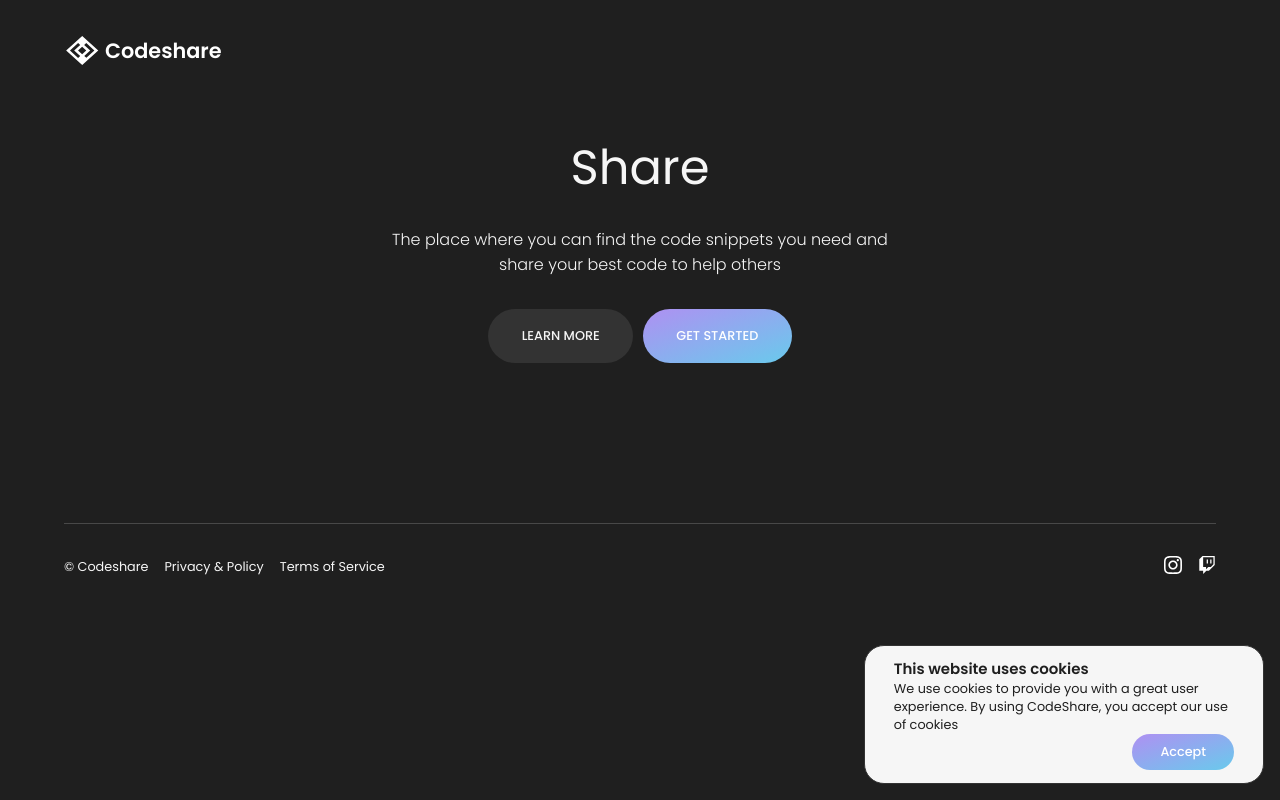
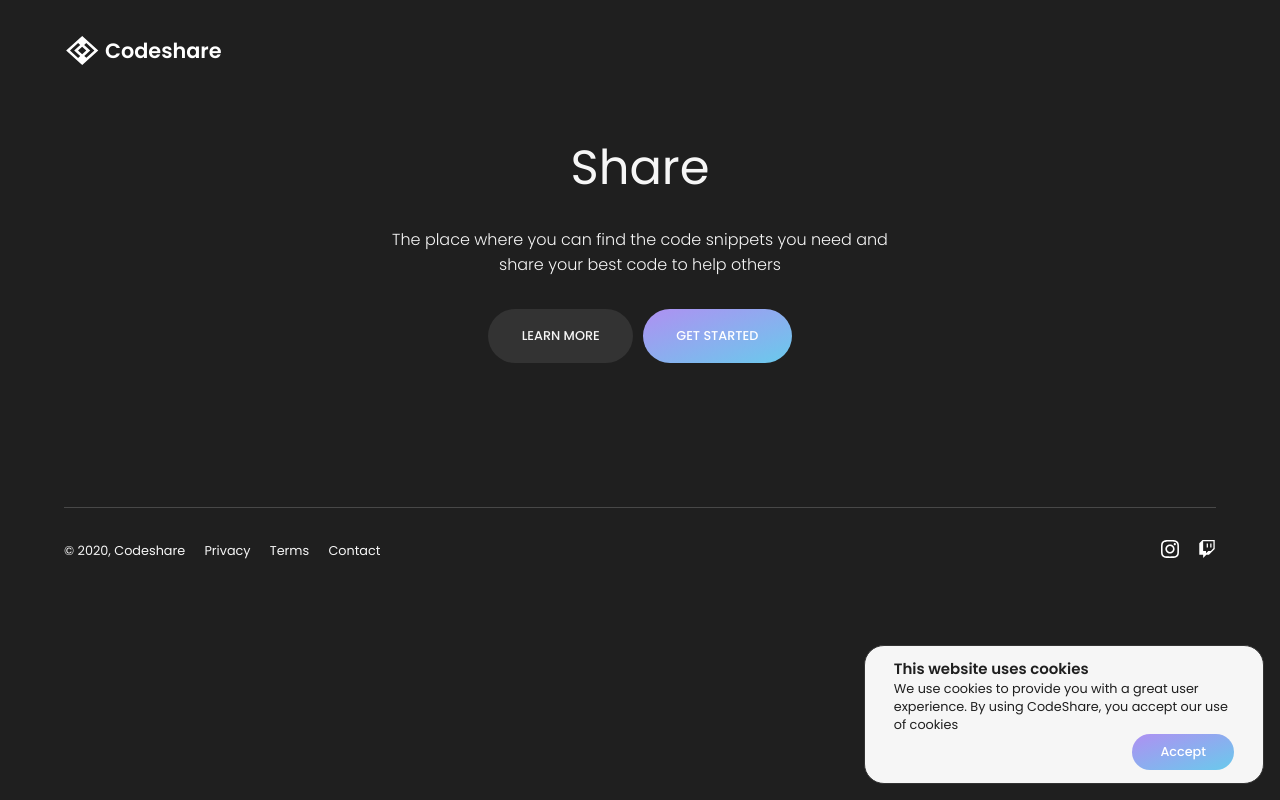
Before and after one commit to mattiapomelli/codeshare, a Next.js app: page / in a window 1280 px wide. Built offline with nearby package versions, Linux system fonts and the light colour scheme; no server answers.

Commit message:
page head for privacy and terms

```diff
--- a/components/Footer.js
+++ b/components/Footer.js
@@ -17,10 +17,12 @@ const LinksList = styled(Flex)`
     list-style-type: none;
 
     li:not(:last-of-type) {
-        margin-right: 1rem;
+        margin-right: 1.2rem;
     }
     a {
         cursor: pointer;
+        color: inherit;
+        text-decoration: none;
     }
 `
 
@@ -29,13 +31,14 @@ export default function Footer({ expanded }) {
         <FooterContainer expanded={expanded}>
             <Flex h="space-between" v="center" flexWrap="wrap">
                 <LinksList as="ul" flexWrap="wrap">
-                    <li>&copy; Codeshare</li>
+                    <li>&copy; 2020, Codeshare</li>
                     <Link href="/privacy-policy">
-                        <li><a>Privacy & Policy</a></li>
+                        <li><a>Privacy</a></li>
                     </Link>
                     <Link href="/terms">
-                        <li><a>Terms of Service</a></li>
+                        <li><a>Terms</a></li>
                     </Link>
+                    <li><a href="mailto:hello@codeshare.tech">Contact</a></li>
                 </LinksList>
                 <LinksList as="ul" flexWrap="wrap" h="flex-end">
                     <li><Icon name="instagram" type="primary" size={18}/></li>
--- a/components/Layout/Layout.js
+++ b/components/Layout/Layout.js
@@ -4,9 +4,11 @@ import { Header, Page, Main } from "./LayoutElements"
 import Sidebar from '../Sidebar/Sidebar'
 import { Button, IconButton } from "../Button"
 import Footer from "../Footer"
+import { useSession } from 'next-auth/client'
 
 const Layout = ({ children }) => {
     const [collapsed, setCollapsed] = useState(false)
+    const [session] = useSession()
 
     const clickHandler = () => {
         setCollapsed(collapsed => !collapsed)
@@ -18,7 +20,7 @@ const Layout = ({ children }) => {
             <Page collapsed={collapsed}>
                 <Header>
                     <IconButton  onClick={clickHandler} icon="menu" iconType="primary" />
-                    <Link href="/editor">
+                    <Link href={session ? "/editor" : "/signup"}>
                         <Button type="primary">Share code</Button>
                     </Link>
                 </Header>
--- a/components/NewSnippetForm/NewSnippetForm.js
+++ b/components/NewSnippetForm/NewSnippetForm.js
@@ -13,7 +13,7 @@ import Dropdown from "../Dropdown/Dropdown"
 import InfoModal from "./InfoModal"
 import Popups from '../Popup/Popup'
 
-const defaultCode = `public void yourAwesomeFunction() {
+const defaultCode = `function yourAwesomeFunction() {
     // copy or write your code!
 }`;
 
--- a/pages/api/emailVerification.js
+++ b/pages/api/emailVerification.js
@@ -24,7 +24,7 @@ export default async (req, res) => {
             }
 		}
 		catch (err) {
-			res.status(500).json({ message: err})
+			res.redirect(301, `/login?error=${"Something went wrong"}`)
 		}
 
 	} else {	// Any method that is not POST
--- a/pages/index.js
+++ b/pages/index.js
@@ -25,7 +25,7 @@ const Hero = styled.section`
         margin-bottom: 2rem;
         text-align: center;
         line-height: 1.1;
-        height: 11rem;
+        height: 12rem;
 
         @media only screen and (min-width: 450px) {
             height: 6rem;
@@ -44,7 +44,8 @@ const Hero = styled.section`
         text-align: center;
         margin-bottom: 2rem;
     }
-    button { margin: 0 5px 2rem 5px; }
+    button { margin: 0 5px 1rem 5px; }
+    img { margin-top: 1rem }
 `
 
 const titles = ["Find the code you need", "Share the code you are proud of"]
@@ -89,7 +90,7 @@ const Home = () => {
 				<h1 id="heading"></h1>
 				<p>The place where you can find the code snippets you need and share your best code to help others  </p>
 				<Flex h="center" flexWrap="wrap">
-					<Link href="/signup">
+					<Link href="/snippets">
 						<Button type="secondary">LEARN MORE</Button>
 					</Link>
 					<Link href="/signup">
--- a/pages/login.js
+++ b/pages/login.js
@@ -46,7 +46,7 @@ const Login = () => {
     }
 
     const signInWithGitHub = (e) => {
-		e.preventDefault()
+        e.preventDefault()
 		signIn('github', { callbackUrl: `${process.env.NEXT_PUBLIC_BASE_URL}/snippets` })
     }
 
--- a/pages/privacy-policy.js
+++ b/pages/privacy-policy.js
@@ -4,6 +4,7 @@ import styled from 'styled-components'
 import { H2 } from '../components/Typography'
 import Logo from '../components/Logo'
 import { logPageView } from '../utils/analytics'
+import PageHead from '../components/PageHead'
 
 const FlexContainer = styled(Flex)`
     margin-bottom: 3rem;
@@ -18,6 +19,8 @@ export default function privacyPolicy() {
     },[])
 
     return (
+        <>
+            <PageHead title="Privay Policy – Codeshare"/>
             <FlexContainer v="center" h="top" dir="column">
                 <Logo
                     noText
@@ -34,5 +37,6 @@ export default function privacyPolicy() {
                     <p>This policy is effective as of 24 December 2020.</p>
                 </div>
             </FlexContainer>
+        </>
     )
 }
--- a/pages/signup.js
+++ b/pages/signup.js
@@ -19,8 +19,8 @@ const Signup = () => {
 	}
 
     const signInWithGitHub = (e) => {
-		e.preventDefault()
-		signIn('github', { callbackUrl: `${process.env.NEXT_PUBLIC_BASE_URL}/snippets`})
+        e.preventDefault()
+		signIn('github', { callbackUrl: `${process.env.NEXT_PUBLIC_BASE_URL}/snippets` })
     }
 
     const signUp = (e) => {
--- a/pages/terms.js
+++ b/pages/terms.js
@@ -4,6 +4,7 @@ import styled from 'styled-components'
 import { H2 } from '../components/Typography'
 import Logo from '../components/Logo'
 import { logPageView } from '../utils/analytics'
+import PageHead from '../components/PageHead'
 
 const FlexContainer = styled(Flex)`
     margin-bottom: 3rem;
@@ -19,6 +20,8 @@ export default function terms() {
     },[])
 
     return (
+        <>
+            <PageHead title="Terms of Service – Codeshare"/>
             <FlexContainer v="center" h="top" dir="column">
                 <Logo
                     noText
@@ -57,5 +60,6 @@ export default function terms() {
                     <p>These terms and conditions are governed by and construed in accordance with the laws of Italy and you irrevocably submit to the exclusive jurisdiction of the courts in that State or location.</p>
                 </div>
             </FlexContainer>
+        </>
     )
 }
```
Lines whose indentation alone changed are shown as unchanged.
